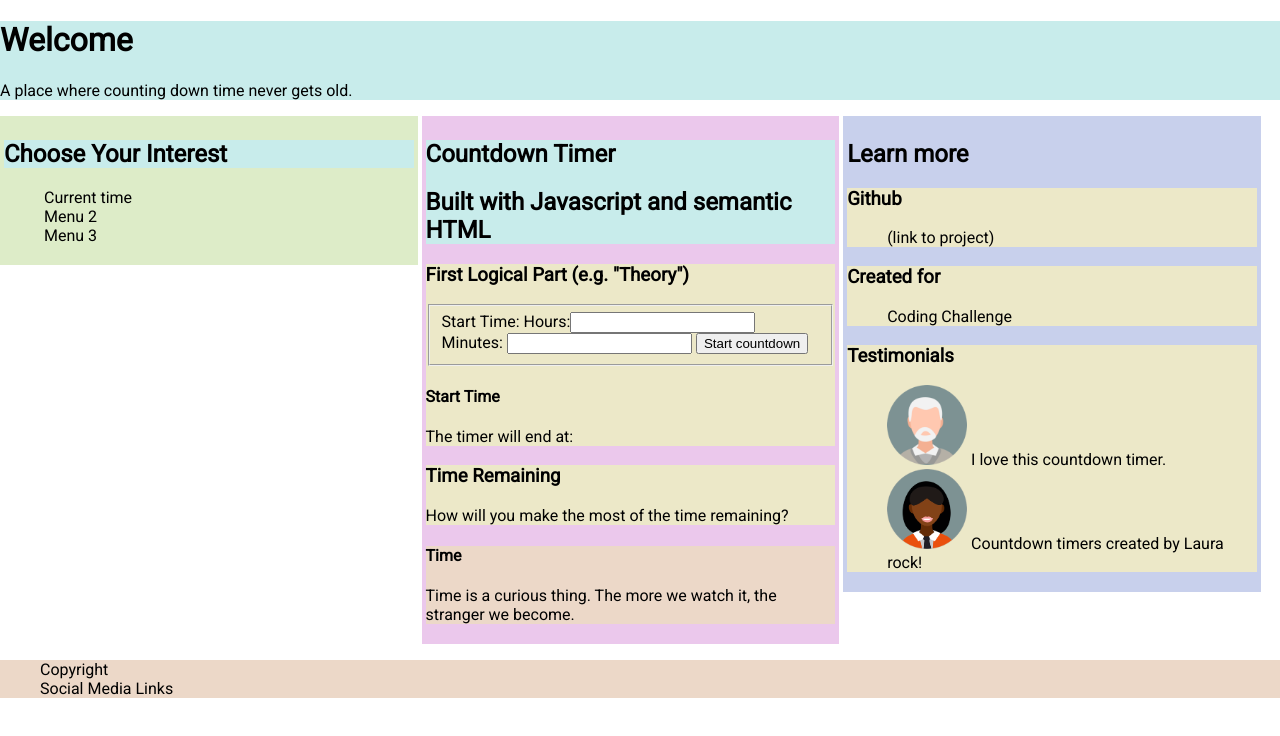
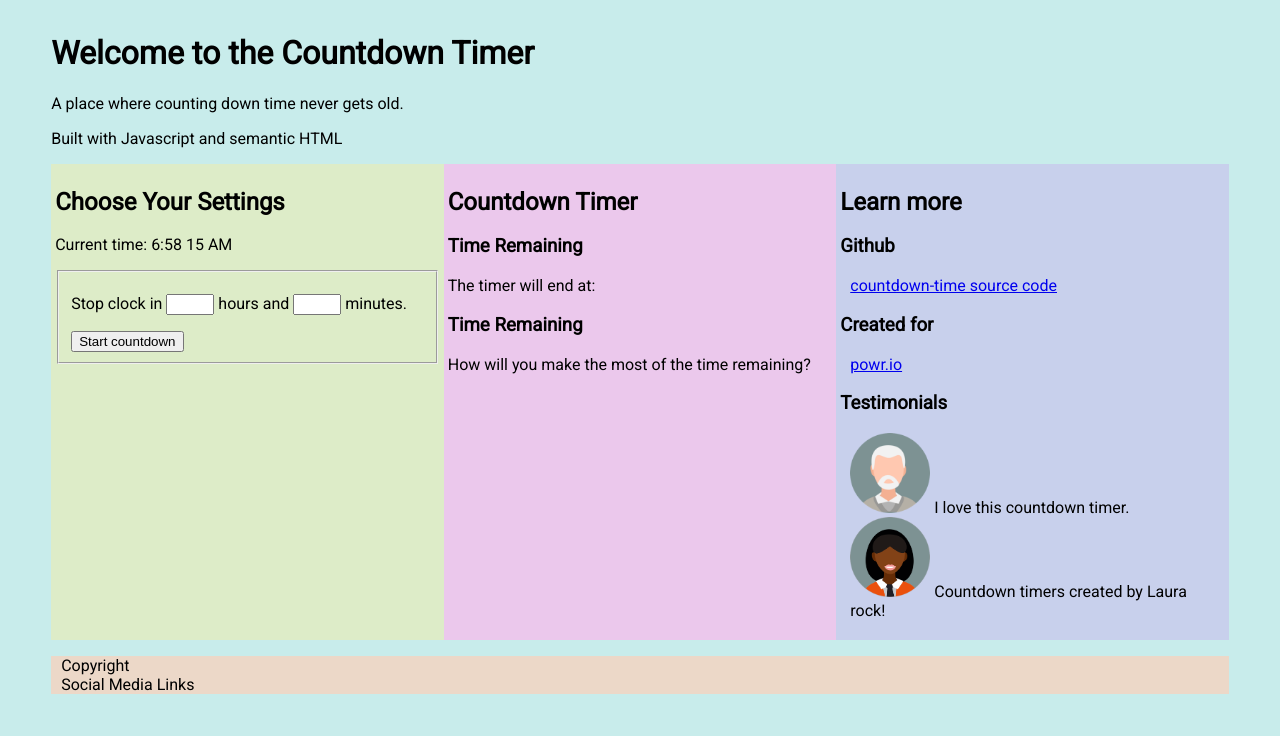
Before and after one commit to LauraKirby/countdown-timer, a website: page index.html in a window 1280 px wide. Drawn offline with Linux system fonts and the light colour scheme.

Commit message:
after entering hour and minutes and selecting 'submit' the end time will appear.

```diff
--- a/css/countdown.css
+++ b/css/countdown.css
@@ -4,8 +4,12 @@ html {
 }
 
 body{
+  height: 100%;
   margin: 0;
+  padding: 1% 4% 0% 4%;
   font-family: 'Roboto', sans-serif;
+  background-color: #C8ECEB;
+  position:relative;
 }
 
 nav {
@@ -32,26 +36,40 @@ aside {
   padding: 4px;
 }
 
-header {
-  background-color: #C8ECEB;
+input {
+  max-width: 40px;
 }
 
-section {
+/*section {
   background-color: #ECE8C8;
 }
-
+*/
 footer {
   background-color: #ECD8C8;
   vertical-align: bottom;
+  left: 0 ; right: 0; bottom: 0;
 }
 
 ul {
   list-style-type: none;
+  padding-right: 10px;
+  -webkit-padding-start: 10px;
 }
+
 .primary-btn-start {
   background-color: #C8ECC9;
 }
 
+
 .avatar {
   max-height: 80px;
 }
+
+.column-container {
+    display: table; /* Make the container element behave like a table */
+    width: 100%; /* Set full-width to expand the whole page */
+}
+
+.column {
+    display: table-cell; /* Make elements inside the container behave like table cells */
+}
--- a/index.html
+++ b/index.html
@@ -8,51 +8,44 @@
 </head>
 <body>
 
+  <header>
+    <h1>Welcome to the Countdown Timer</h1>
+    <p>A place where counting down time never gets old.</p>
+    <p>Built with Javascript and semantic HTML</p>
+  </header>
+<main class="column-container">
+
   <!-- visit: https://gsnedders.html5.org/outliner/ -->
   <!--  see semantic outline of document -->
   <!-- document outline is primarily defined by the 5 sectioning elements, it also needs proper headings for each section -->
+
+
+    <nav class="column">
       <header>
-    <h1>Welcome</h1>
-    <p>A place where counting down time never gets old.</p>
+        <h2>Choose Your Settings</h2>
       </header>
+      <p>Current time: <span class="current-time"></span></p>
 
-  <nav>
-    <header>
-      <h2>Choose Your Interest</h2>
-    </header>
-    <ul>
-      <li class="current-time">Current time</li>
-      <li>Menu 2</li>
-      <li>Menu 3</li>
-    </ul>
+      <form>
+        <fieldset>
+          <p>Stop clock in <input type="number" class="end-hour"> hours and <input type="number" class="end-minute"> minutes. </p>
+          <button class="primary-btn save-end-time">Start countdown</button>
+        </fieldset>
+      </form>
     </nav>
 
-  <article>
+    <article class="column">
       <header>
         <h1>Countdown Timer</h1>
-      <h2>Built with Javascript and semantic HTML</h2>
       </header>
 
       <section>
 
 
-      <h3>First Logical Part (e.g. "Theory")</h3>
+        <h3>Time Remaining</h3>
 
-      <form>
-        <fieldset>
-          <label>Start Time:</label>
-
-          <label>Hours:</label><input type="text" class="end-hour">
-          <label>Minutes:</label> <input type="text" class="end-minute">
-
-          <button class="primary-btn save-end-time" >Start countdown</button>
-        </fieldset>
-      </form>
-
-
-
-      <h4>Start Time</h4>
-      <p class="end-time-description">The timer will end at: </p>
+        <p class="time-remaining"></p>
+        <p class="end-time-description">The timer will end at: <span class="end-time"></span> </p>
       </section>
 
       <section>
@@ -60,26 +53,20 @@
         <p id="clock"></p>
         <p>How will you make the most of the time remaining?</p>
       </section>
-
-    <footer>
-      <h4>Time</h4>
-      <p>Time is a curious thing. The more we watch it, the stranger we become.</p>
-    </footer>
-
     </article>
 
-  <aside>
+    <aside class="column">
 
       <h2>Learn more</h2>
 
       <section>
         <h3>Github</h3>
-      <ul>(link to project)</ul>
+        <ul><a href="https://github.com/LauraKirby/countdown-timer">countdown-time source code</a></ul>
       </section>
 
       <section>
         <h3>Created for</h3>
-      <ul>Coding Challenge</ul>
+        <ul><a href="https://www.powr.io/">powr.io</a></ul>
       </section>
 
       <section>
@@ -91,6 +78,10 @@
       </section>
 
     </aside>
+
+</main>
+
+
 
 <footer>
   <ul>
--- a/js/countdown.js
+++ b/js/countdown.js
@@ -19,6 +19,7 @@ Implementation:
   - stop clock when current time is reached
 */
 
+// TO DO - DISPLAY TIME GOING DOWN
 
 
 window.countdownTimer = window.countdownTimer || {};
@@ -28,17 +29,107 @@ window.countdownTimer = window.countdownTimer || {};
 
   var startCountDown = function(e){
     e.preventDefault();
-    var endHour = document.querySelector('.end-hour')
+    var endHour = document.querySelector('.end-hour').value;
+    var endMinute = document.querySelector('.end-minute').value;
 
-    var endMinute = document.querySelector('.end-minute')
-    var endDisplay = endHour.value + " : " + endMinute.value
-    var endTimeDisplay = document.querySelector('.end-time-description')
-    endTimeDisplay.insertAdjacentText('beforeend', endDisplay);
+    if (endHour == "") {
+      endHour = 0;
+    } else {
+      endHour = parseInt(endHour, 10);
+    }
+    if (endMinute == "") {
+      endMinute = 0;
+    } else {
+      endMinute = parseInt(endMinute, 10);
+    }
+
+    var currentTime = new Date();
+    var year = currentTime.getFullYear();
+    var month = currentTime.getMonth();
+    var day = currentTime.getDate();
+    var hours = currentTime.getHours() + endHour;
+    var minutes = currentTime.getMinutes() + endMinute;
+    var seconds = currentTime.getSeconds()
+
+
+
+    console.log("hour:  ", hours)
+    console.log("minute:  ", minutes)
+
+    // var endDisplay = endHour.value + " : " + endMinute.value
+    var endTimeDisplay = document.querySelector('.end-time')
+    var stopTime = new Date(year, month, day, hours, minutes, seconds)
+    endTimeDisplay.textContent = stopTime;
+  }
+
+  function displayCurrentTime(){
+    var todaysDate = new Date;
+    var year = todaysDate.getFullYear();
+    var month = todaysDate.getMonth();
+    var day = todaysDate.getDate();
+    var currentTime = document.querySelector('.current-time')
+
+    var futureDate = new Date(year + 1, month, day)
+    currentTime.insertAdjacentText('beforeend', todaysDate);
+    var deadline = futureDate
+    initializeCurrentTimeClock('.current-time', futureDate);
   }
 
 
+function initializeCurrentTimeClock(className){
+    var clock = document.querySelector(className);
+    var currentTime = new Date()
+    var hours = currentTime.getHours()
+    var minutes = currentTime.getMinutes()
+    var seconds = currentTime.getSeconds()
+
+    if (minutes < 10){
+        minutes = "0" + minutes
+    }
+    var timeString = hours + ":" + minutes + " " + seconds + " ";
+    if(hours > 11){
+        timeString += "PM";
+    } else {
+        timeString += "AM";
+    }
+    document.querySelector('.current-time').innerHTML = timeString
+}
+setInterval(initializeCurrentTimeClock, 1000);
+
+  // function initializeClock(className, endtime){
+  //   var clock = document.querySelector(className);
+  //   var timeinterval = setInterval(function(){
+  //     var t = getTimeRemaining(endtime);
+  //     clock.innerHTML = 'days: ' + t.days + '<br>' +
+  //                       'hours: '+ t.hours + '<br>' +
+  //                       'minutes: ' + t.minutes + '<br>' +
+  //                       'seconds: ' + t.seconds;
+  //     if(t.total<=0){
+  //       clearInterval(timeinterval);
+  //     }
+  //   },1000);
+  // }
+
+  // function getTimeRemaining(endtime){
+  //   var t = Date.parse(endtime) - Date.parse(new Date());
+  //   var seconds = Math.floor( (t/1000) % 60 );
+  //   var minutes = Math.floor( (t/1000/60) % 60 );
+  //   var hours = Math.floor( (t/(1000*60*60)) % 24 );
+  //   var days = Math.floor( t/(1000*60*60*24) );
+  //   return {
+  //     'total': t,
+  //     'days': days,
+  //     'hours': hours,
+  //     'minutes': minutes,
+  //     'seconds': seconds
+  //   };
+  // }
+
+  var displayDate = new Date()
+
   window.countdownTimer.init = function() {
     document.querySelector('.save-end-time').addEventListener('click', startCountDown);
+    displayCurrentTime();
   };
 
 })();
```
Lines whose indentation alone changed are shown as unchanged.
